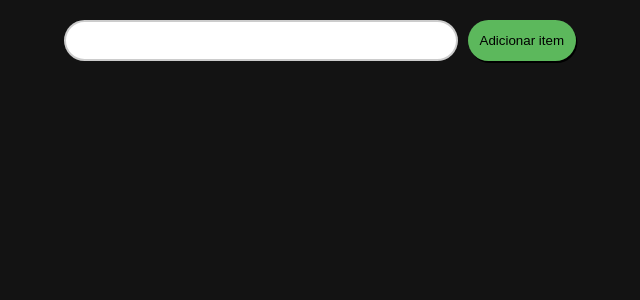
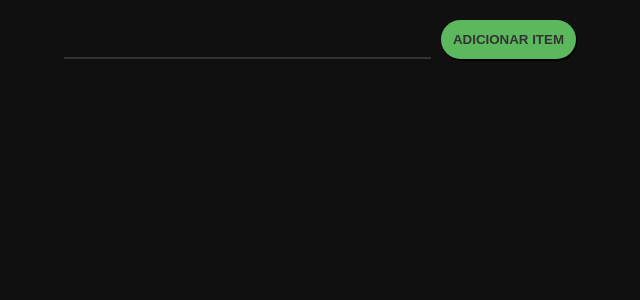
Before and after one commit to Ramon-S-Pessoa/listaDeCompras, a React app: page / in a window 1280 px wide. Shown: the top 300 px of the page, without its empty margins (320-960 px from the left). Built offline with nearby package versions, Linux system fonts and the light colour scheme.

Commit message:
Alguns estilos modificados, e código otimizado

```diff
--- a/src/components/App.js
+++ b/src/components/App.js
@@ -1,4 +1,6 @@
-import React, { Component } from 'react';
+import React, {
+  Component
+} from 'react';
 import ProductAdding from './ProductAdding';
 import "../sass/main.sass"
 
--- a/src/components/ProductAdding.js
+++ b/src/components/ProductAdding.js
@@ -3,50 +3,83 @@ import React, { Component } from 'react';
 class ProductAdding extends Component {
   constructor(){
     super();
-    this.state = {productName: '', buyList:[], itemsKey: 0};
+    this.state = {
+      product:{
+        productName:'',
+        productKey: 0,
+        productPrice: 0
+      },
+      buyList:[],
+    };
+
+    this.finalBuyList
+
     this.addItems = this.addItems.bind(this)
     this.removeItem = this.removeItem.bind(this)
+    this.handleNameChange = this.handleNameChange.bind(this)
+    this.editProduct = this.editProduct.bind(this)
+    this.renderBuyList = this.renderBuyList.bind(this)
   };
 
-  handleChange = e =>{
-    this.setState({productName: e.target.value})
-  };
+  editProduct = (name, key, price) =>{
+    this.setState({product:{
+      productName: name,
+      productKey: key,
+      productPrice: price
+    }})
+  }
 
-  removeItem = e => {
-    let itemName = e.target.id
-    let newBuyList = this.state.buyList
-    let listFilter = newBuyList.find(item => item.key == itemName)
-    let indexToRemove = newBuyList.indexOf(listFilter)
-    newBuyList.splice(indexToRemove, 1)
-
-    this.setState({buyList: [...newBuyList]})
+  renderBuyList = () => {
+    this.finalBuyList = this.state.buyList.map(elemento => {
+      return(
+        <li key={elemento.productKey} className='listItem' productkey={elemento.productKey}>
+          <p>{elemento.productName}</p>
+          <button className='item_remover' id={elemento.productKey} onClick={this.removeItem}>X</button>
+        </li>
+      )
+    })
   }
 
   addItems = (e)=>{
     e.preventDefault()
-    let item
-    //verifica se o produto é uma string vazia para evitar uma li vazia
-    this.state.productName == ''? item = '':
-    item = <li className='listItem' key={this.state.itemsKey}>
-      <p>{this.state.productName}</p>
-      <button id={this.state.itemsKey} className='item_remover' onClick={this.removeItem}>X</button>
-    </li>;
+    this.editProduct(
+      document.querySelector(".product_name_input").value,
+      this.state.product.productKey,
+      this.state.product.productPrice
+    )
 
-    this.setState({buyList:[...this.state.buyList, item]})
-    this.setState({itemsKey: this.state.itemsKey + 1})
+    this.state.product.productName == "" ? null :
+    this.setState({buyList:[...this.state.buyList, this.state.product]}, () =>{
+      this.renderBuyList()
+      this.editProduct("", this.state.product.productKey + 1, this.state.product.productPrice)
 
-    this.setState({productName: ''})
+    })
   };
+
+  removeItem = e => {
+    let itemID = e.target.id
+    let productList = this.state.buyList
+    let listFilter = productList.find(item => item.productKey == itemID)
+    let indexToRemove = productList.indexOf(listFilter)
+    productList.splice(indexToRemove, 1)
+    this.setState({buyList: [...productList]})
+
+    this.renderBuyList()
+  }
+
+  handleNameChange = e =>{
+    this.editProduct(e.target.value, this.state.product.productKey, this.state.product.productPrice)
+  }
 
   render() {
     return (
       <div className='add_product'>
         <form className='product_form'>
-          <input className="product_name_input" type="text" value={this.state.productName} onChange={this.handleChange}/>
-          <button className='add_product_button' onClick={this.addItems}>Adicionar item</button>
+          <input className="product_name_input" type="text" value={this.state.product.productName} onChange={this.handleNameChange}/>
+          <button className='add_product_button' onClick={this.addItems}>ADICIONAR ITEM</button>
         </form>
           <ul>
-            {this.state.buyList}
+            {this.finalBuyList}
           </ul>
       </div>
     )
--- /dev/null
+++ b/src/sass/Variables.sass
@@ -0,0 +1,2 @@
+$primary-color: #101010
+$secondary-color: #333
--- a/src/sass/productAdding.sass
+++ b/src/sass/productAdding.sass
@@ -1,3 +1,5 @@
+@use "Variables" as *
+
 .add_product
   display: flex
   flex-direction: column
@@ -14,34 +16,46 @@
       align-items: center
       display: flex
       justify-content: space-between
-      padding: 20px
+      padding: 25px
       margin: .3em
-      background-color: lightgrey
+      background-color: $secondary-color
       font-size: 30px
       color: white
       p
         margin-left: 30px
       .item_remover
-        border-radius: .8em
         color: white
         background-color: red
-        padding: 15px
+        padding: 10px
         font-weight: bold
-        font-size: 18px
+        border: none
+        box-shadow: .1em .15em black
+        font-size: 13px
+        &:hover
+          cursor: pointer
+        &:active
+          box-shadow: none
+          transform: translate(.1em, .15em)
   .product_form
     display: flex
     flex-direction: row
     padding-top: 20px
     .product_name_input
+      color: white
+      background-color: transparent
       flex-grow: 1
       margin: 0
       padding-bottom:8px
       padding-top:8px
-      border: 2px solid rgba(0, 0, 0, .2)
-      padding-left: 1em
-      border-radius: 100em
+      border: none
+      border-bottom: 2px solid $secondary-color
       font-size: 18px
+      &:focus
+        outline: none
+        caret-color: white
   .add_product_button
+    font-weight: bolder
+    color: $secondary-color
     margin-left: 10px
     padding: 10px
     border-radius: 100em
--- a/src/sass/reset.sass
+++ b/src/sass/reset.sass
@@ -1,6 +1,7 @@
+@use "Variables" as *
 *
   padding: 0
   margin: 0
   box-sizing: border-box
 body
-  background-color: #131313
+  background-color: $primary-color
```
